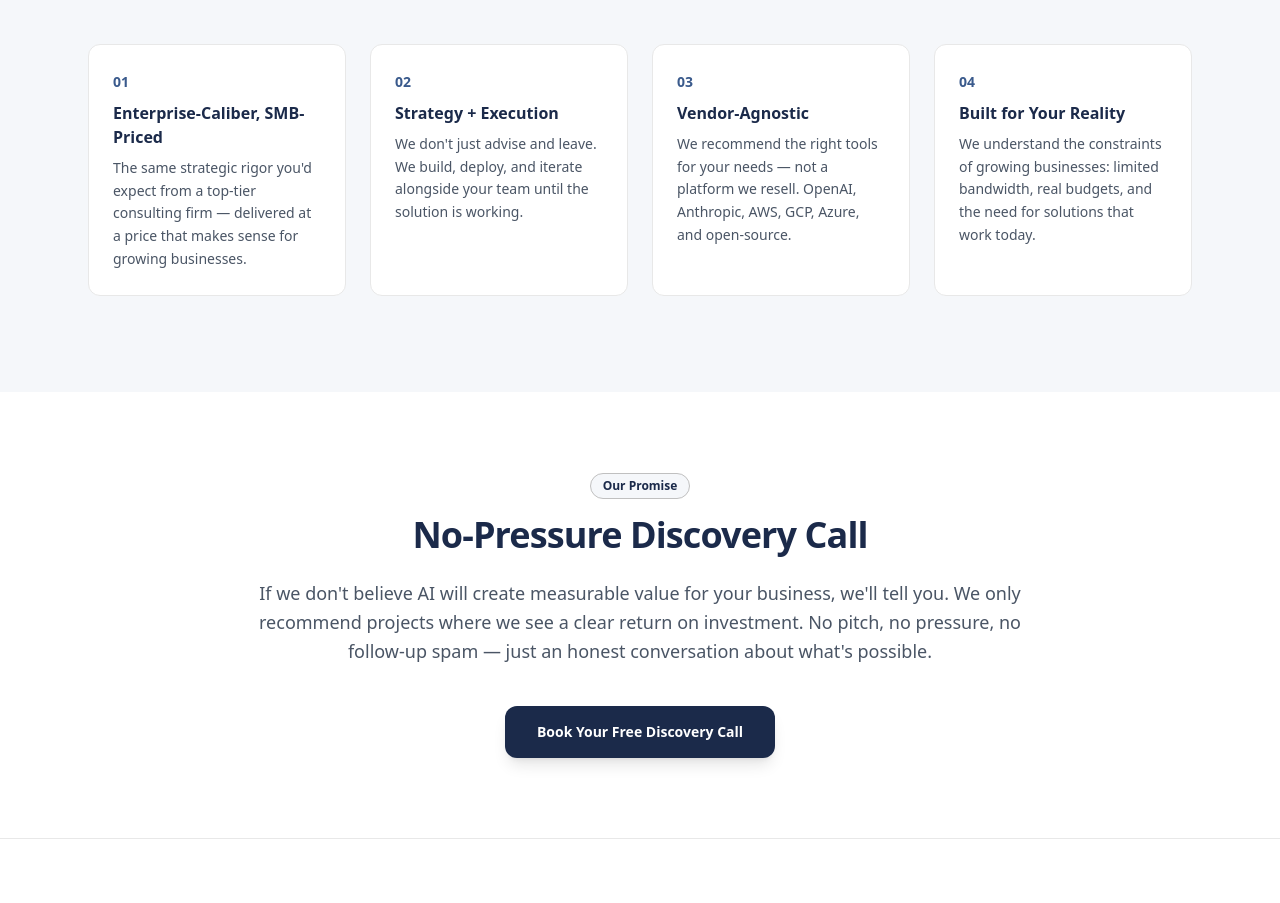
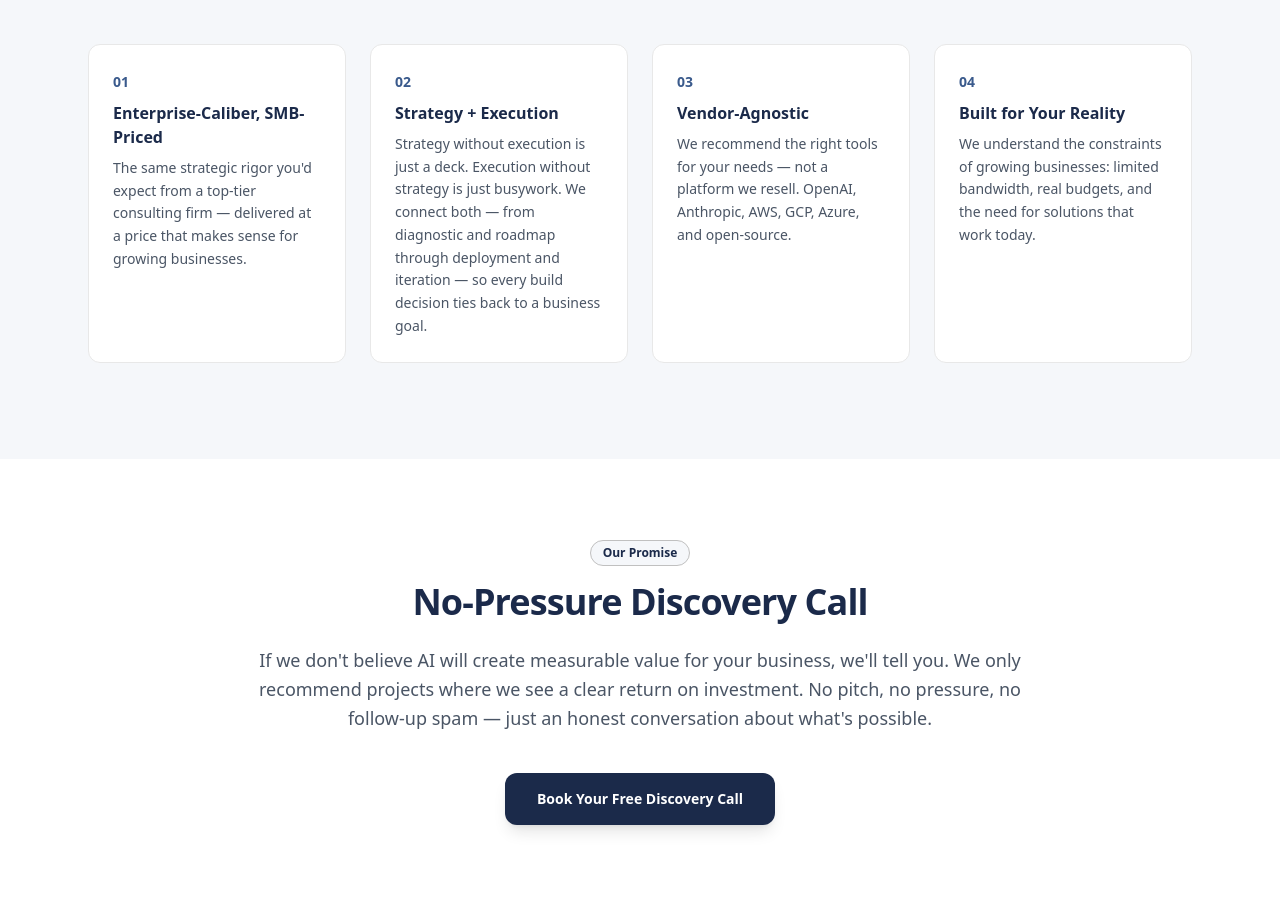
Before and after one commit to andrerpoole1292/Poole-Intelligence-Group, a React (Vite) app: page / in a window 1280 px wide. Shown: the part 7040-7943 px from the top of the page. Built offline with nearby package versions, Linux system fonts and the light colour scheme.

Commit message:
Differentiate Home vs About value lists + rename WhyPigSection to WhyChooseUsSection + reword Strategy+Execution

```diff
--- a/src/components/shared.tsx
+++ b/src/components/shared.tsx
@@ -9,12 +9,14 @@ export function StickyCtaBar() {
           Ready to build smarter operations?
         </p>
         <div className="flex w-full gap-3 sm:w-auto">
-          <Link
-            to="/contact"
+          <a
+            href="https://calendly.com/hello-pooleintelligencegroup/30min"
+            target="_blank"
+            rel="noopener noreferrer"
             className="flex-1 rounded-lg bg-[#1B2A4A] px-5 py-2.5 text-center text-xs font-semibold text-white transition hover:bg-[#2A3A5A] sm:flex-none"
           >
             Schedule a Free Discovery Call
-          </Link>
+          </a>
           <Link
             to="/services"
             className="flex-1 rounded-lg border border-[#C0C0C0] px-5 py-2.5 text-center text-xs font-semibold text-[#1B2A4A] transition hover:bg-[#F5F7FA] dark:border-gray-700 dark:text-gray-200 dark:hover:bg-gray-800 sm:flex-none"
@@ -45,7 +47,7 @@ export function FloatingCta() {
 }
 
 /* ─── "Why Poole Intelligence Group" Section ─── */
-export function WhyPigSection() {
+export function WhyChooseUsSection() {
   return (
     <section className="bg-[#F5F7FA] py-24 dark:bg-gray-900">
       <div className="mx-auto max-w-6xl px-6">
@@ -70,7 +72,7 @@ export function WhyPigSection() {
           <WhyCard
             number="02"
             title="Strategy + Execution"
-            description="We don't just advise and leave. We build, deploy, and iterate alongside your team until the solution is working."
+            description="Strategy without execution is just a deck. Execution without strategy is just busywork. We connect both — from diagnostic and roadmap through deployment and iteration — so every build decision ties back to a business goal."
           />
           <WhyCard
             number="03"
--- a/src/routes/about.tsx
+++ b/src/routes/about.tsx
@@ -129,7 +129,7 @@ function About() {
             />
             <ValueCard
               title="Hands-On Delivery"
-              description="We don't just advise and leave. We build, deploy, and iterate alongside your team until the solution is working."
+              description="We stay in the work with you — building, deploying, and refining until the solution is actually delivering results, not just a final report."
             />
             <ValueCard
               title="Long-Term Partnership"
--- a/src/routes/index.tsx
+++ b/src/routes/index.tsx
@@ -1,5 +1,5 @@
 import { createFileRoute, Link } from "@tanstack/react-router";
-import { WhyPigSection, FloatingCta } from "~/components/shared";
+import { WhyChooseUsSection, FloatingCta } from "~/components/shared";
 import AnimatedWorkflow from "~/components/AnimatedWorkflow";
 
 export const Route = createFileRoute("/")({
@@ -434,7 +434,7 @@ function Home() {
       </section>
 
       {/* ─── Why Choose Us ─── */}
-      <WhyPigSection />
+      <WhyChooseUsSection />
 
       {/* ─── No-Pressure Guarantee ─── */}
       <section className="bg-white py-20 dark:bg-gray-950">
```
